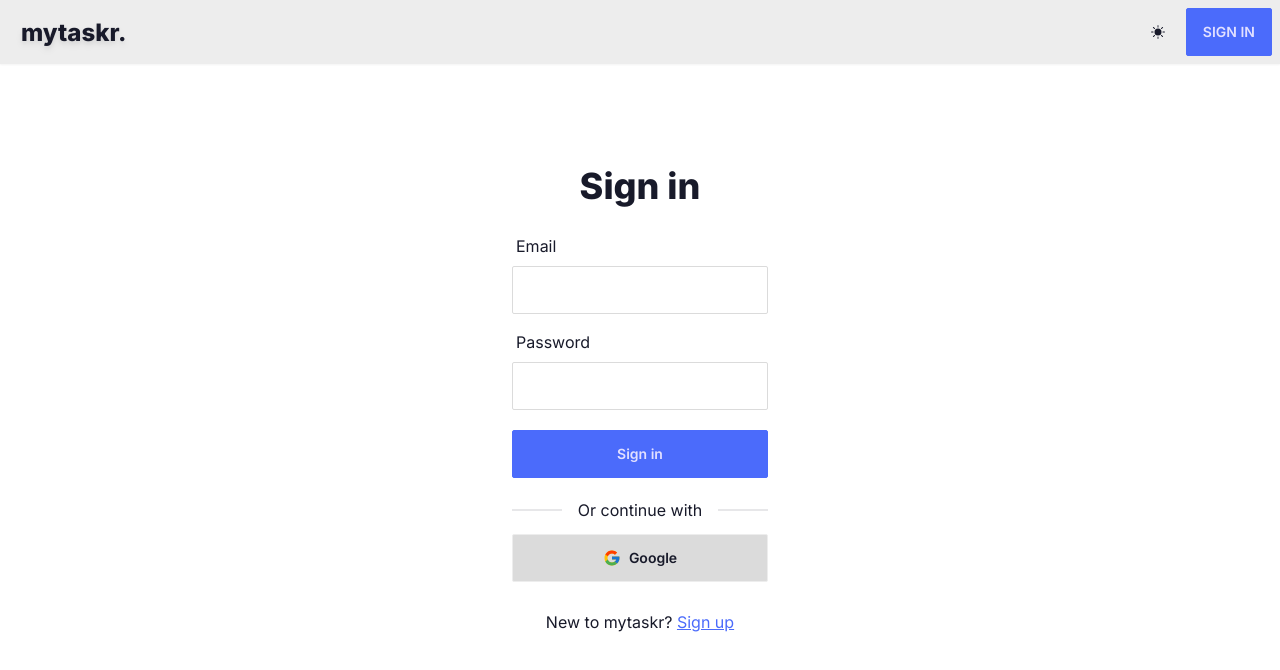
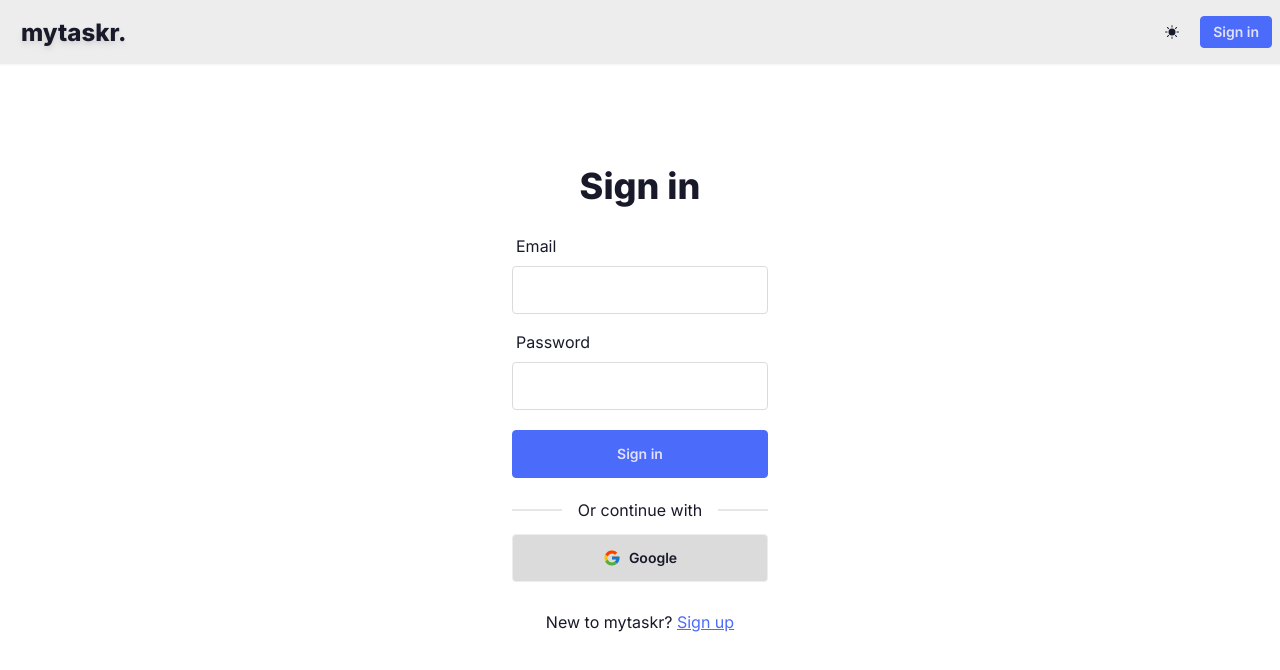
Before and after one commit to melinamontelongo/mytaskr, a Next.js app: page /sign-in in a window 1280 px wide. Shown: the top 670 px of the page. Built offline with nearby package versions, Linux system fonts and the light colour scheme; no server answers.

Commit message:
style: sign in and sign up rounded borders

```diff
--- a/src/components/auth/SignInForm.tsx
+++ b/src/components/auth/SignInForm.tsx
@@ -52,22 +52,22 @@ const AuthForm = () => {
             <form onSubmit={handleSubmit(loginWithCredentials)}>
                 <div className="form-control mb-2">
                     <label className="label">Email</label>
-                    <input type="text" className={`input input-bordered ${errors.email ? "border-error" : "border-base-300"}`} {...register("email")} />
+                    <input type="text" className={`input input-bordered rounded ${errors.email ? "border-error" : "border-base-300"}`} {...register("email")} />
                     {errors.email && <p className="text-error text-xs">A valid email address is required.</p>}
                 </div>
                 <div className="form-control mb-2">
                     <label className="label">Password</label>
-                    <input type="password" className={`input input-bordered ${errors.password ? "border-error" : "border-base-300"}`} {...register("password")} />
+                    <input type="password" className={`input input-bordered rounded ${errors.password ? "border-error" : "border-base-300"}`} {...register("password")} />
                     {errors.password && <p className="text-error text-xs">Password must contain between 6 and 18 characters.</p>}
                 </div>
-                <button className="btn btn-primary normal-case w-full flex mx-auto justify-center items-center gap-4 my-5">
+                <button className="btn btn-primary normal-case w-full flex mx-auto justify-center items-center gap-4 my-5 rounded">
                     {isCLoading ? <span className="loading loading-spinner"></span> : "Sign in"}
                 </button>
             </form>
 
             <div className="divider mt-1">Or continue with</div>
 
-            <button onClick={loginWithGoogle} className="btn bg-base-300 normal-case w-full flex mx-auto justify-center items-center gap-2 mb-2">
+            <button onClick={loginWithGoogle} className="btn bg-base-300 normal-case w-full flex mx-auto justify-center items-center gap-2 mb-2 rounded">
                 {isGLoading ? <span className="loading loading-spinner"></span> : <><FcGoogle className="text-lg" /> Google</>}
             </button>
         </div>
--- a/src/components/auth/SignUpForm.tsx
+++ b/src/components/auth/SignUpForm.tsx
@@ -51,22 +51,22 @@ const AuthForm = () => {
             <form onSubmit={handleSubmit(signUpWithCredentials)}>
                 <div className="form-control mb-2">
                     <label className="label">Email</label>
-                    <input type="text" className={`input input-bordered ${errors.email ? "border-error" : "border-base-300"}`} {...register("email")} />
+                    <input type="text" className={`input input-bordered rounded ${errors.email ? "border-error" : "border-base-300"}`} {...register("email")} />
                     {errors.email && <p className="text-error text-xs">A valid email address is required.</p>}
                 </div>
                 <div className="form-control mb-2">
                     <label className="label">Password</label>
-                    <input type="password" className={`input input-bordered ${errors.password ? "border-error" : "border-base-300"}`} {...register("password")} />
+                    <input type="password" className={`input input-bordered rounded ${errors.password ? "border-error" : "border-base-300"}`} {...register("password")} />
                     {errors.password && <p className="text-error text-xs">Password must contain between 6 and 18 characters.</p>}
                 </div>
-                <button className="btn btn-primary normal-case w-full flex mx-auto justify-center items-center gap-4 my-5">
+                <button className="btn btn-primary normal-case w-full flex mx-auto justify-center items-center gap-4 my-5 rounded">
                     {isCLoading ? <span className="loading loading-spinner"></span> : "Sign up"}
                 </button>
             </form>
 
             <div className="divider mt-1">Or continue with</div>
 
-            <button onClick={SignUpWithGoogle} className="btn bg-base-300 normal-case w-full flex mx-auto justify-center items-center gap-4 mb-2">
+            <button onClick={SignUpWithGoogle} className="btn bg-base-300 normal-case w-full flex mx-auto justify-center items-center gap-4 mb-2 rounded">
                 {isGLoading ? <span className="loading loading-spinner"></span> : <><FcGoogle /> Google</>}
             </button>
         </div>
--- a/src/components/navigation/Navbar.tsx
+++ b/src/components/navigation/Navbar.tsx
@@ -28,7 +28,7 @@ const Navbar = async () => {
                 <ThemeToggler />
                 {session ? <UserDropdown user={session.user} /> :
 
-                    <Link href="/sign-in" className="btn btn-primary">Sign in</Link>
+                    <Link href="/sign-in" className="btn btn-primary rounded btn-sm normal-case">Sign in</Link>
                 }
             </div>
 
@@ -53,7 +53,7 @@ const Navbar = async () => {
             <div className="md:hidden flex-none">
                 {session ? <UserDropdown user={session.user} />
                     :
-                    <Link href="/sign-in" className="btn btn-primary">Sign in</Link>
+                    <Link href="/sign-in" className="btn btn-primary rounded btn-sm normal-case">Sign in</Link>
                 }
             </div>
         </div>
```
